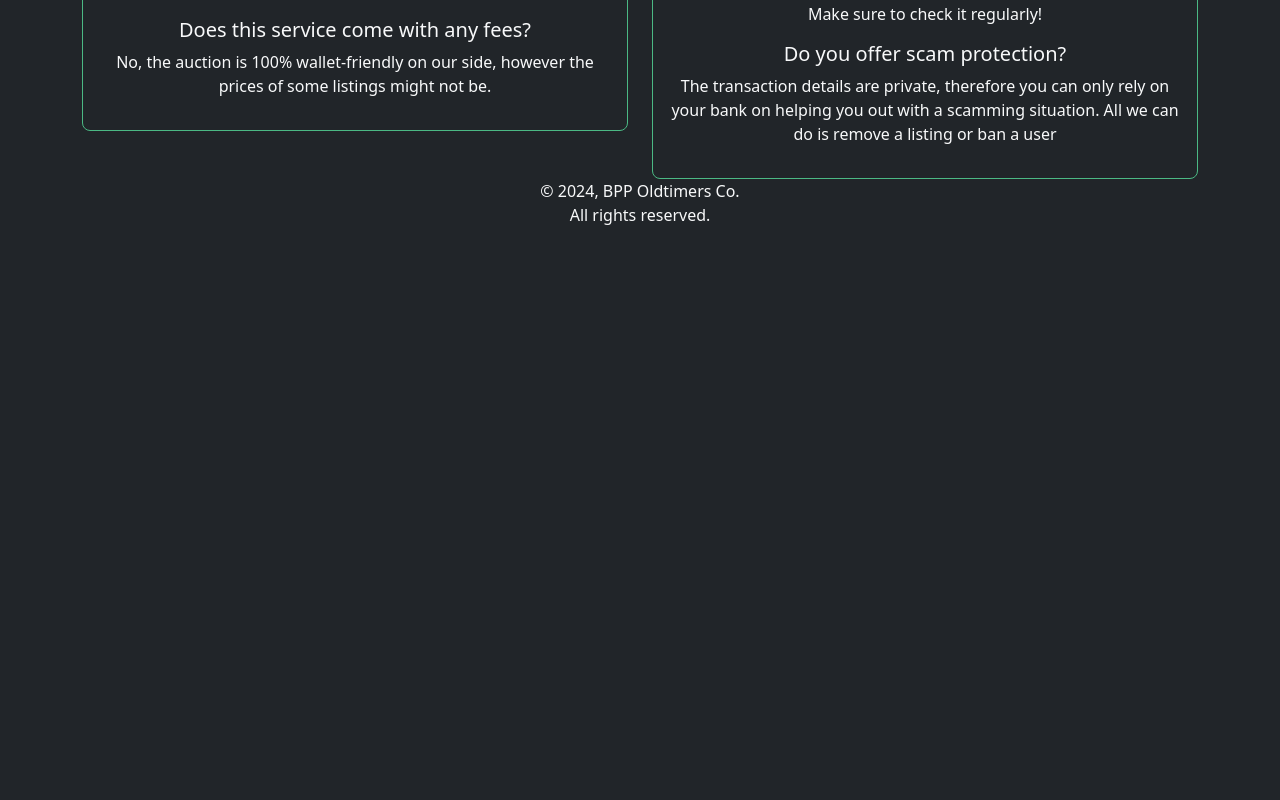
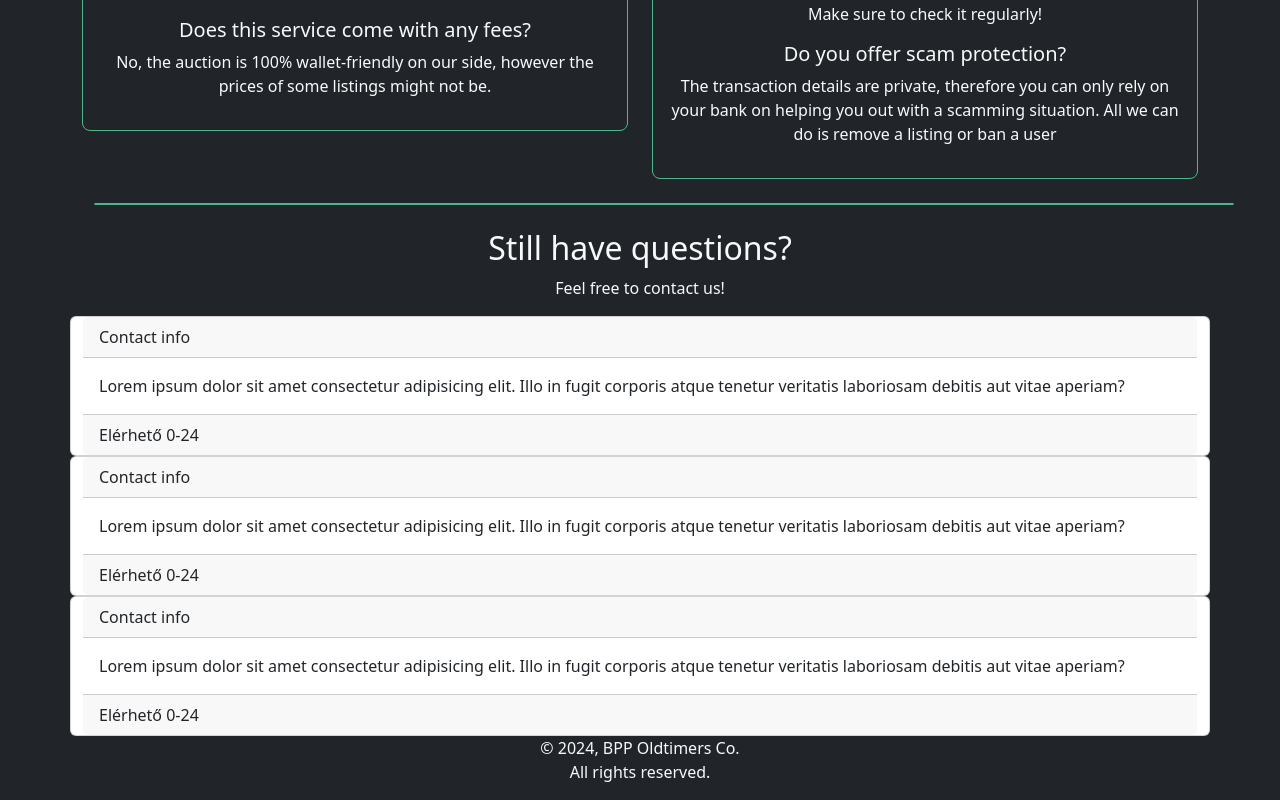
Before and after one commit to pasztor-mark/Auction-Showroom, a React (Vite) app in the folder ShowroomProject/: page /#/contact in a window 1280 px wide. Shown: the part 580-1380 px from the top of the page. Before the commit the page ends 823 px from the top, so only its background shows below. Built offline with nearby package versions, Linux system fonts and the light colour scheme.

Commit message:
Contact kártyák (B.B)

```diff
--- a/ShowroomProject/src/pages/Contact/Contact.tsx
+++ b/ShowroomProject/src/pages/Contact/Contact.tsx
@@ -1,5 +1,5 @@
 import { } from 'react';
-import { Container, Row, Col, Card, CardBody, CardHeader } from 'react-bootstrap'
+import { Container, Row, Col, Card, CardBody, CardHeader, CardFooter } from 'react-bootstrap'
 import { } from 'react-icons/fa6'
 
 export function ContactPage() {
@@ -43,6 +43,30 @@ export function ContactPage() {
                                 </CardBody>
                             </Card>
                         </Col>
+                        <hr className='m-4' />
+                </Row>
+                <Row className='text-center'>
+                    <h2>Still have questions?</h2>
+                    <p>Feel free to contact us!</p>
+                </Row>
+                <Row>
+                    <Card>
+                        <CardHeader>Contact info</CardHeader>
+                        <CardBody>Lorem ipsum dolor sit amet consectetur adipisicing elit. Illo in fugit corporis atque tenetur veritatis laboriosam debitis aut vitae aperiam?</CardBody>
+                        <CardFooter>Elérhető 0-24</CardFooter>
+                    </Card>
+
+                    <Card>
+                        <CardHeader>Contact info</CardHeader>
+                        <CardBody>Lorem ipsum dolor sit amet consectetur adipisicing elit. Illo in fugit corporis atque tenetur veritatis laboriosam debitis aut vitae aperiam?</CardBody>
+                        <CardFooter>Elérhető 0-24</CardFooter>
+                    </Card>
+
+                    <Card>
+                        <CardHeader>Contact info</CardHeader>
+                        <CardBody>Lorem ipsum dolor sit amet consectetur adipisicing elit. Illo in fugit corporis atque tenetur veritatis laboriosam debitis aut vitae aperiam?</CardBody>
+                        <CardFooter>Elérhető 0-24</CardFooter>
+                    </Card>
                 </Row>
             </Container>
         </>
```
